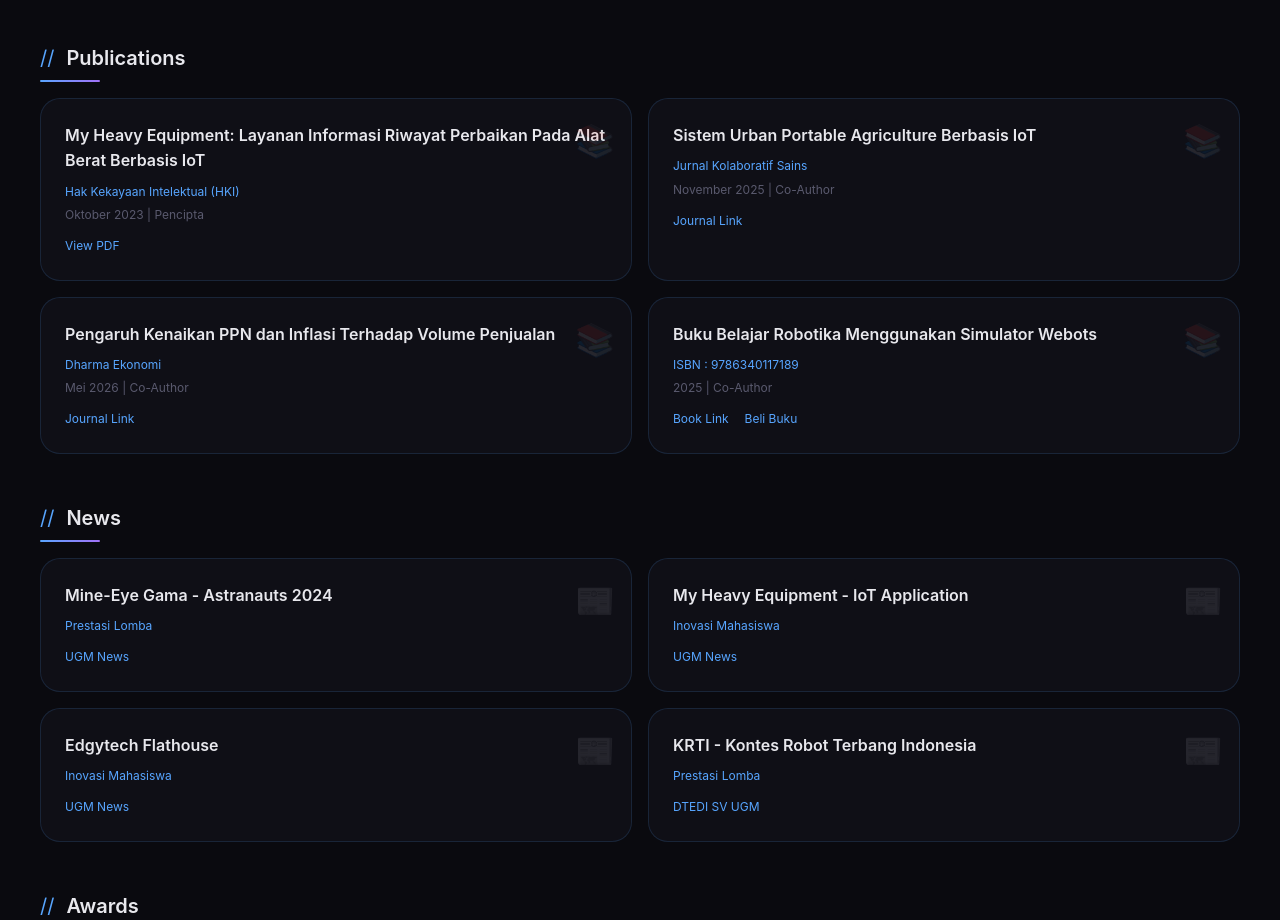
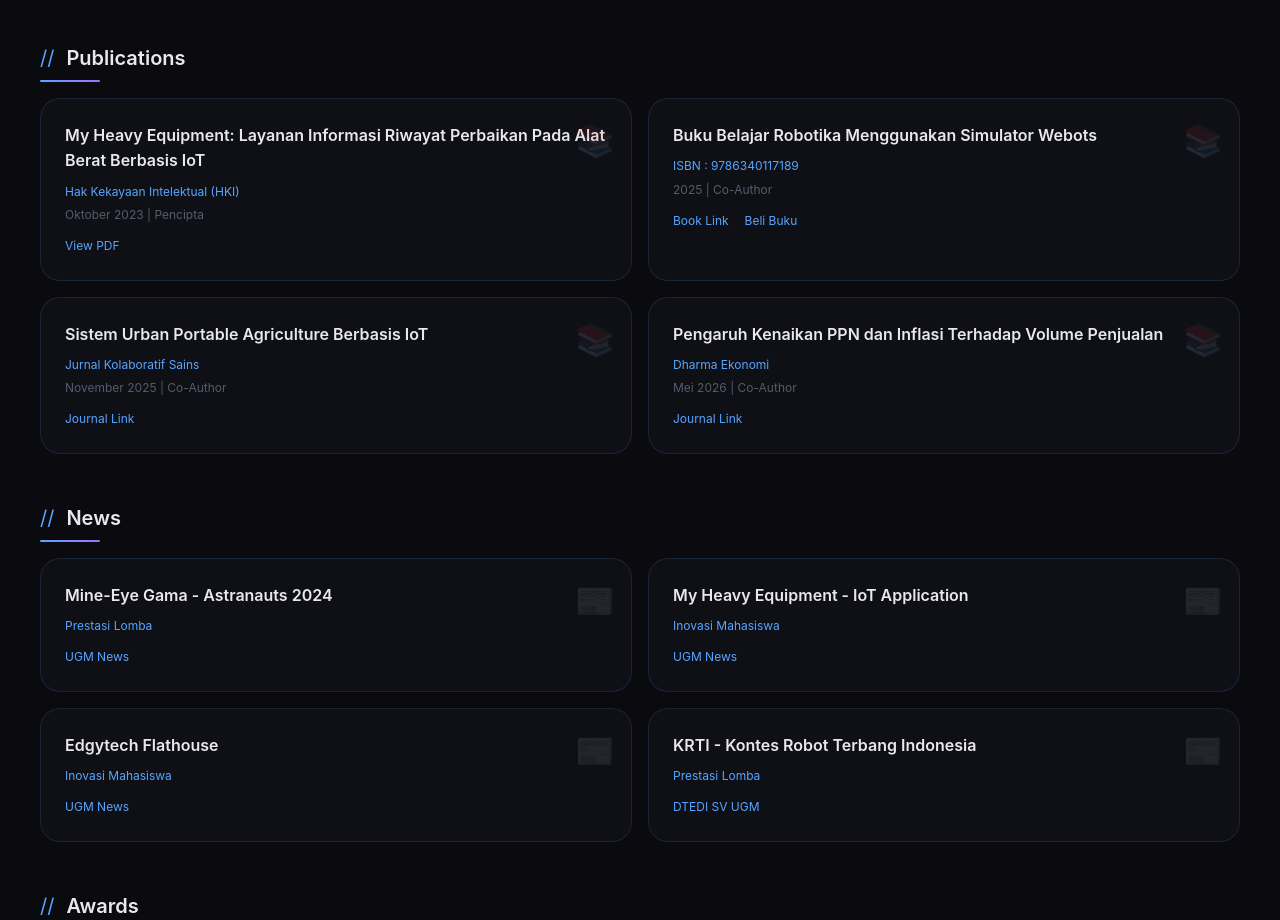
Before and after one commit to NiellMann/Portofolio, a React (Vite) app: page / in a window 1280 px wide. Shown: the part 3680-4600 px from the top of the page. Built offline with nearby package versions, Linux system fonts and the light colour scheme.

Commit message:
urutkan publikasi berdasarkan timeline

```diff
--- a/src/App.jsx
+++ b/src/App.jsx
@@ -143,6 +143,14 @@ function App() {
       role: 'Pencipta'
     },
     {
+      title: 'Buku Belajar Robotika Menggunakan Simulator Webots',
+      journal: 'ISBN : 9786340117189',
+      date: '2025',
+      link: 'https://sinta.kemdiktisaintek.go.id/departments/profile/384/8ED1D0CE-F122-4B37-A849-25F81B335395/0D263481-33FB-4FFE-BE55-52E20DF4924F/?view=books',
+      purchase: 'https://id.shp.ee/o9iLLET1',
+      role: 'Co-Author'
+    },
+    {
       title: 'Sistem Urban Portable Agriculture Berbasis IoT',
       journal: 'Jurnal Kolaboratif Sains',
       date: 'November 2025',
@@ -154,14 +162,6 @@ function App() {
       journal: 'Dharma Ekonomi',
       date: 'Mei 2026',
       link: 'https://ejournals.stiedharmaputra-smg.ac.id/index.php/DE/article/view/386',
-      role: 'Co-Author'
-    },
-    {
-      title: 'Buku Belajar Robotika Menggunakan Simulator Webots',
-      journal: 'ISBN : 9786340117189',
-      date: '2025',
-      link: 'https://sinta.kemdiktisaintek.go.id/departments/profile/384/8ED1D0CE-F122-4B37-A849-25F81B335395/0D263481-33FB-4FFE-BE55-52E20DF4924F/?view=books',
-      purchase: 'https://id.shp.ee/o9iLLET1',
       role: 'Co-Author'
     },
   ]
```
Also changed, not shown: 2 other files (tests, documents, lock files or other folders).
